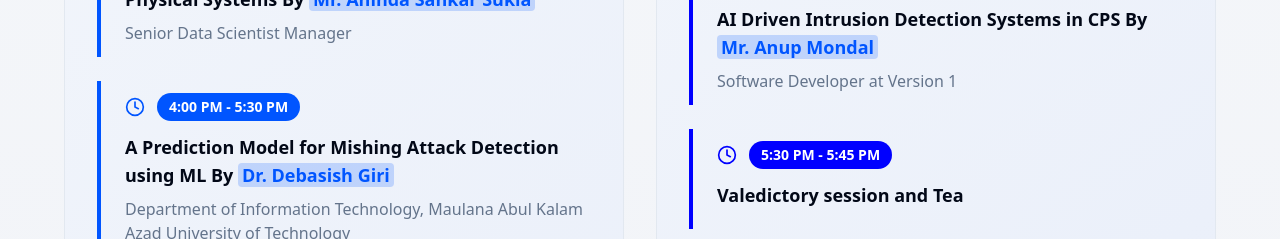
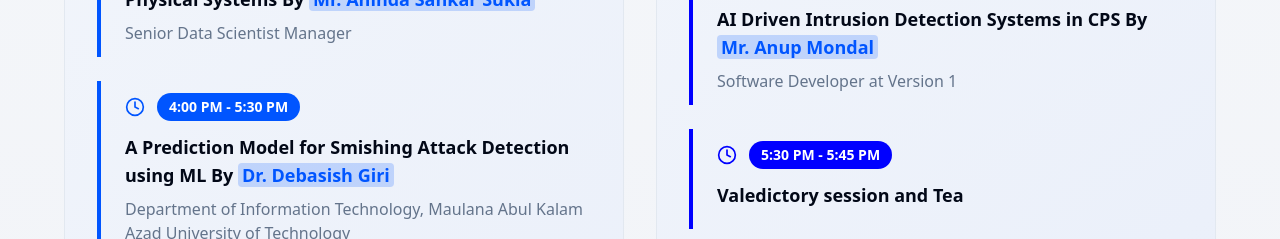
Before and after one commit to leo-soumyajit/seminar-website-it-dept, a React (Vite) app: page / in a window 1280 px wide. Shown: the part 5660-5899 px from the top of the page. Built offline with nearby package versions, Linux system fonts and the light colour scheme.

Commit message:
changes 2.0

```diff
--- a/src/data/content.ts
+++ b/src/data/content.ts
@@ -91,7 +91,7 @@ export const content = {
   { time: "11:45 AM - 1:15 PM", topic: "Recommendation Challenge: Apprehend the Customer Perception by Prof. Dr. Sankhayan Choudhury", speaker: "Computer Science and Engineering, CU" },
   { time: "1:15 PM - 2:15 PM", topic: "Lunch Break", speaker: "" },
   { time: "2:15 PM - 3:45 PM", topic: "Industrial Al: Industrial Deployment of Cyber Physical Systems By Mr. Aninda Sankar Sukla", speaker: "Senior Data Scientist Manager" },
-  { time: "4:00 PM - 5:30 PM", topic: "A Prediction Model for Mishing Attack Detection using ML By Dr. Debasish Giri", speaker: "Department of Information Technology, Maulana Abul Kalam Azad University of Technology" },
+  { time: "4:00 PM - 5:30 PM", topic: "A Prediction Model for Smishing Attack Detection using ML By Dr. Debasish Giri", speaker: "Department of Information Technology, Maulana Abul Kalam Azad University of Technology" },
   { time: "5:30 PM - 5:45 PM", topic: "Snacks and Tea", speaker: "" }
 ]
 
```
